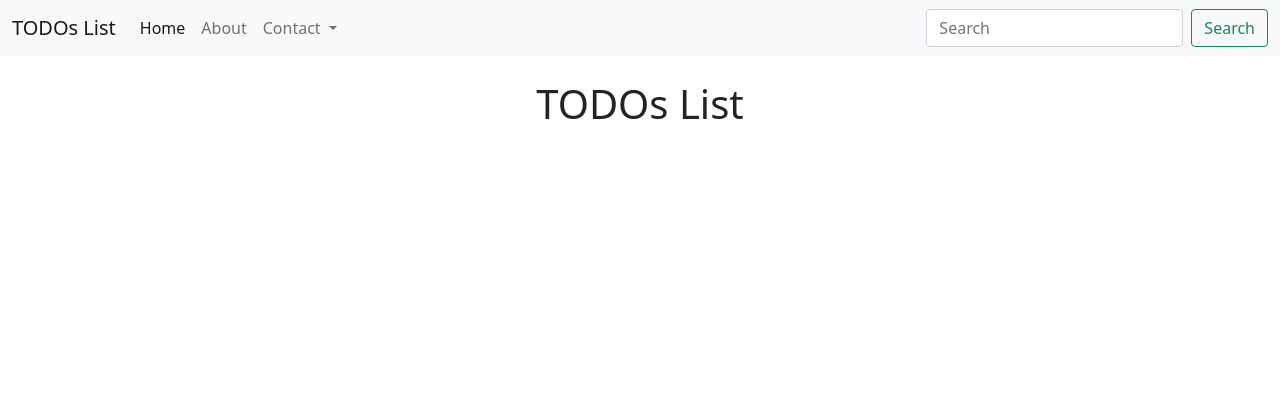
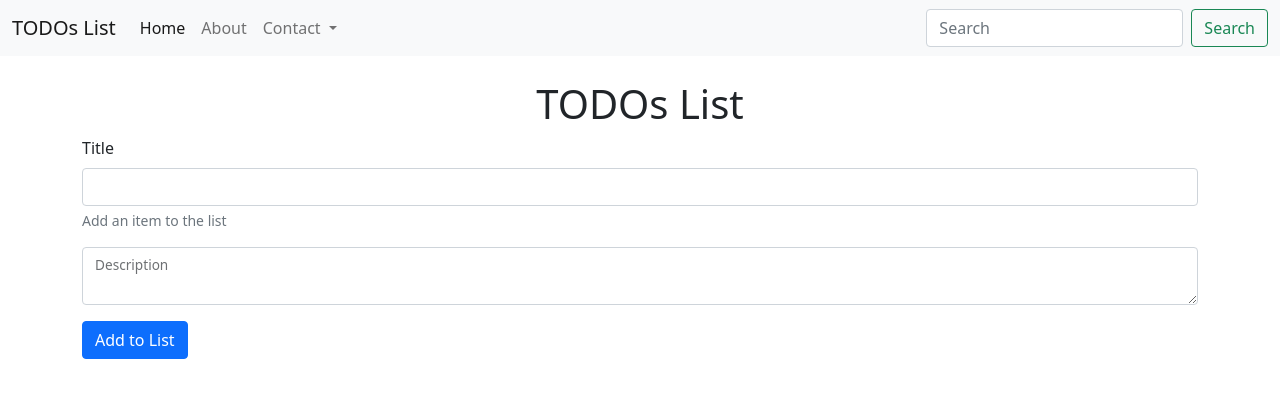
Before and after one commit to FrootPunchSamurai/todo-list-javascript, a plain HTML site: page index.html in a window 1280 px wide. Drawn offline with nearby package versions, Linux system fonts and the light colour scheme.

Commit message:
Updated html

```diff
--- a/index.html
+++ b/index.html
@@ -1,21 +1,26 @@
 <!doctype html>
 <html lang="en">
+
 <head>
     <!-- Required meta tags -->
     <meta charset="utf-8">
     <meta name="viewport" content="width=device-width, initial-scale=1">
 
     <!-- Bootstrap CSS -->
-    <link href="https://cdn.jsdelivr.net/npm/bootstrap@5.1.3/dist/css/bootstrap.min.css" rel="stylesheet" integrity="sha384-1BmE4kWBq78iYhFldvKuhfTAU6auU8tT94WrHftjDbrCEXSU1oBoqyl2QvZ6jIW3" crossorigin="anonymous">
+    <link href="https://cdn.jsdelivr.net/npm/bootstrap@5.1.3/dist/css/bootstrap.min.css" rel="stylesheet"
+        integrity="sha384-1BmE4kWBq78iYhFldvKuhfTAU6auU8tT94WrHftjDbrCEXSU1oBoqyl2QvZ6jIW3" crossorigin="anonymous">
 
     <title>TODOs List</title>
 </head>
+
 <body>
 
     <nav class="navbar navbar-expand-lg navbar-light bg-light">
         <div class="container-fluid">
             <a class="navbar-brand" href="#">TODOs List</a>
-          <button class="navbar-toggler" type="button" data-bs-toggle="collapse" data-bs-target="#navbarSupportedContent" aria-controls="navbarSupportedContent" aria-expanded="false" aria-label="Toggle navigation">
+            <button class="navbar-toggler" type="button" data-bs-toggle="collapse"
+                data-bs-target="#navbarSupportedContent" aria-controls="navbarSupportedContent" aria-expanded="false"
+                aria-label="Toggle navigation">
                 <span class="navbar-toggler-icon"></span>
             </button>
             <div class="collapse navbar-collapse" id="navbarSupportedContent">
@@ -27,13 +32,16 @@
                         <a class="nav-link" href="#">About</a>
                     </li>
                     <li class="nav-item dropdown">
-                <a class="nav-link dropdown-toggle" href="#" id="navbarDropdown" role="button" data-bs-toggle="dropdown" aria-expanded="false">
+                        <a class="nav-link dropdown-toggle" href="#" id="navbarDropdown" role="button"
+                            data-bs-toggle="dropdown" aria-expanded="false">
                             Contact
                         </a>
                         <ul class="dropdown-menu" aria-labelledby="navbarDropdown">
                             <li><a class="dropdown-item" href="#">Phone</a></li>
                             <li><a class="dropdown-item" href="#">Email</a></li>
-                  <li><hr class="dropdown-divider"></li>
+                            <li>
+                                <hr class="dropdown-divider">
+                            </li>
                             <li><a class="dropdown-item" href="#">Pigeon</a></li>
                         </ul>
                     </li>
@@ -48,12 +56,30 @@
 
     <div class="container my-4">
         <h1 class="text-center">TODOs List</h1>
+        <form>
+            <div class="mb-3">
+                <label for="title" class="form-label">Title</label>
+                <input type="text" class="form-control" id="title" aria-describedby="emailHelp">
+                <div id="emailHelp" class="form-text">Add an item to the list</div>
             </div>
+
+            <div class="form-floating mb-3">
+                <textarea class="form-control" id="description" ></textarea>
+                <label for="description">Description</label>
+              </div>
+
+            <button type="submit" class="btn btn-primary">Add to List</button>
+        </form>
+    </div>
+
+
 
     <!-- Optional JavaScript; choose one of the two! -->
 
     <!-- Option 1: Bootstrap Bundle with Popper -->
-    <script src="https://cdn.jsdelivr.net/npm/bootstrap@5.1.3/dist/js/bootstrap.bundle.min.js" integrity="sha384-ka7Sk0Gln4gmtz2MlQnikT1wXgYsOg+OMhuP+IlRH9sENBO0LRn5q+8nbTov4+1p" crossorigin="anonymous"></script>
+    <script src="https://cdn.jsdelivr.net/npm/bootstrap@5.1.3/dist/js/bootstrap.bundle.min.js"
+        integrity="sha384-ka7Sk0Gln4gmtz2MlQnikT1wXgYsOg+OMhuP+IlRH9sENBO0LRn5q+8nbTov4+1p"
+        crossorigin="anonymous"></script>
 
     <!-- Option 2: Separate Popper and Bootstrap JS -->
     <!--
@@ -63,4 +89,5 @@
 
 
 </body>
+
 </html>
```
Lines whose indentation alone changed are shown as unchanged.
